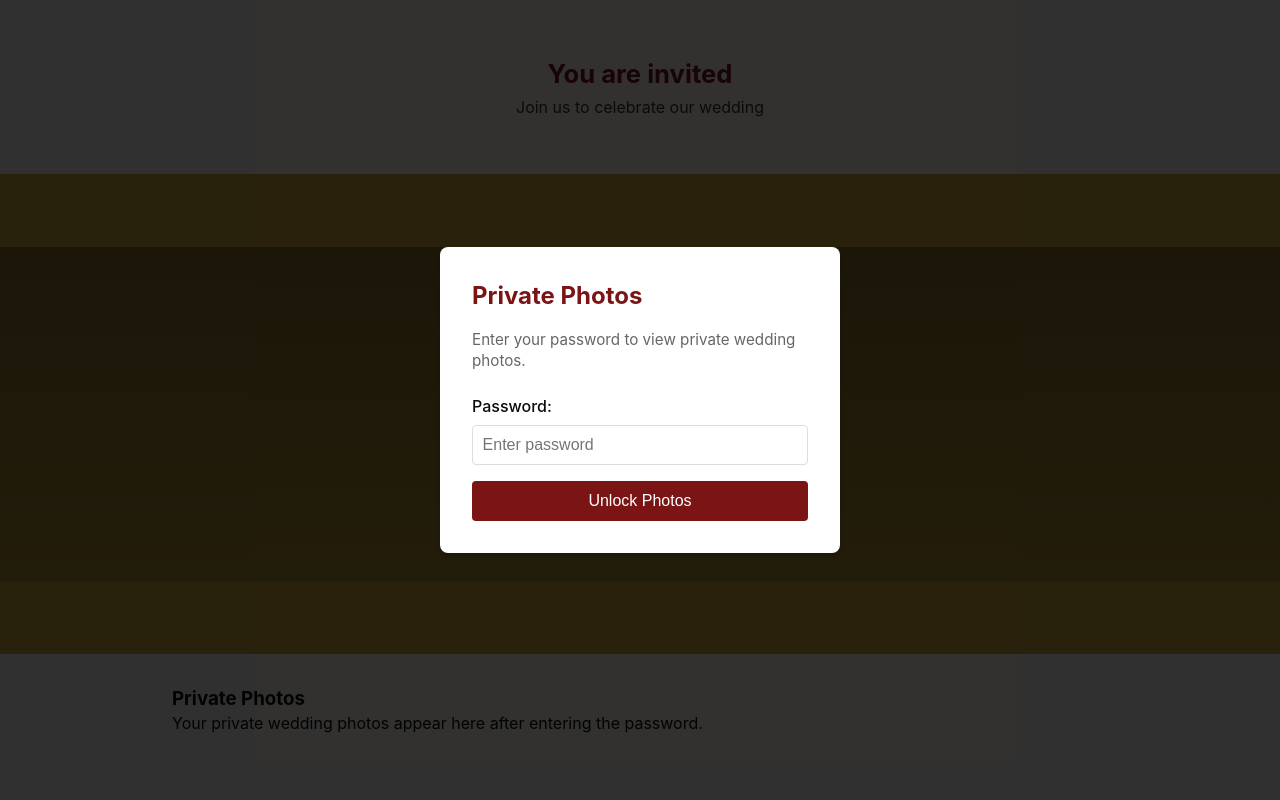
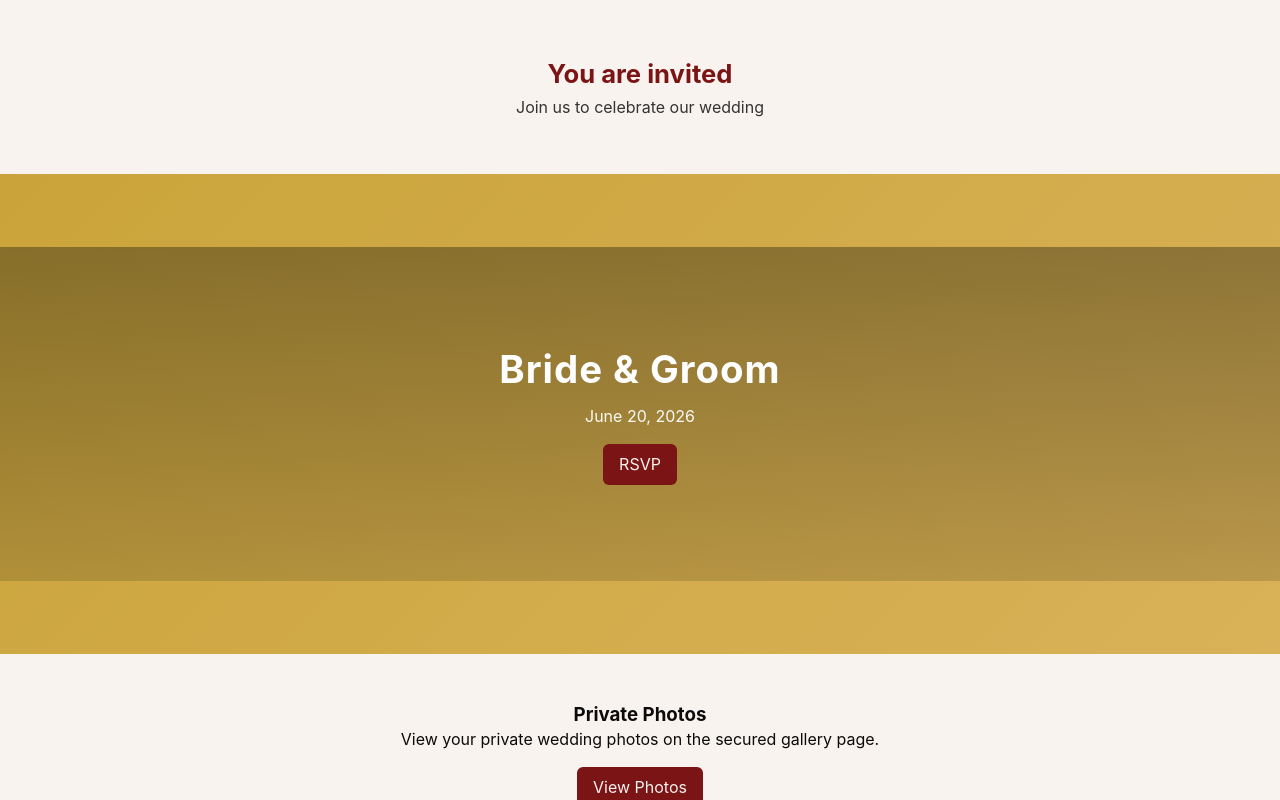
Before and after one commit to minahiltalha0716/wedding, a website: page index.html in a window 1280 px wide. Shown: the top 800 px of the page. Drawn offline with Linux system fonts and the light colour scheme.

```diff
--- a/assets/css/style.css
+++ b/assets/css/style.css
@@ -10,7 +10,7 @@ body{font-family:Inter,system-ui,Helvetica,Arial,sans-serif;background:var(--off
 .site-header{padding:1.5rem 0;text-align:center}
 .site-title{font-size:1.6rem;color:var(--accent-red)}
 .subtitle{color:#333;margin-top:.25rem}
-.hero{min-height:60vh;background-color:var(--accent-gold);background-image:url('/images/couple.png');background-size:cover;background-position:center;display:flex;align-items:center}
+.hero{min-height:60vh;background:linear-gradient(135deg, var(--accent-gold), #d9b158);display:flex;align-items:center}
 .hero .overlay{background:linear-gradient(rgba(8,8,8,0.35),rgba(8,8,8,0.15));width:100%}
 .hero-content{padding:6rem 2rem;color:white;text-align:center}
 .hero h2{font-size:2.4rem;letter-spacing:1px}
--- a/assets/js/main.js
+++ b/assets/js/main.js
@@ -55,7 +55,7 @@ async function loadEncryptedImage(imageMeta, elementId) {
   }
 
   try {
-    const response = await fetch(imageMeta.enc);
+    const response = await fetch(`/assets/encrypted-images/${imageMeta.enc}`);
     if (!response.ok) throw new Error('Failed to fetch encrypted image');
 
     const encryptedBase64 = await response.text();
@@ -98,13 +98,15 @@ function setupAuthModal() {
 
   if (!ENCRYPTION_PASSWORD) {
     authModal.style.display = 'flex';
+  } else {
+    authModal.style.display = 'none';
   }
 }
 
 async function initializeGallery() {
   if (!ENCRYPTION_PASSWORD) return;
 
-  const manifestResponse = await fetch('assets/encrypted-images/manifest.json');
+  const manifestResponse = await fetch('/assets/encrypted-images/manifest.json');
   if (!manifestResponse.ok) return;
 
   const manifest = await manifestResponse.json();
--- a/index.html
+++ b/index.html
@@ -7,21 +7,6 @@
     <link rel="stylesheet" href="assets/css/style.css">
 </head>
 <body>
-    <!-- Password Auth Modal -->
-    <div id="authModal">
-        <div class="auth-modal-content">
-            <h2>Private Photos</h2>
-            <p>Enter your password to view private wedding photos.</p>
-            <form id="authForm">
-                        <div class="auth-form-group">
-                    <label for="password">Password:</label>
-                    <input type="password" id="password" required placeholder="Enter password">
-                </div>
-                <button type="submit" class="auth-submit">Unlock Photos</button>
-            </form>
-        </div>
-    </div>
-
     <header class="site-header">
         <div class="container">
             <h1 class="site-title">You are invited</h1>
@@ -40,14 +25,11 @@
             </div>
         </section>
 
-        <section id="photos" class="photos-section">
-            <div class="container">
+        <section class="photos-link-section">
+            <div class="container" style="text-align:center;padding:3rem 0;">
                 <h3>Private Photos</h3>
-                <p>Your private wedding photos appear here after entering the password.</p>
-                <div class="gallery" id="photoGallery">
-                    <!-- Photos loaded here via JavaScript -->
-                    <!-- Example: <img id="photo-couple" src="" alt="Couple photo"> -->
-                </div>
+                <p>View your private wedding photos on the secured gallery page.</p>
+                <a class="rsvp" href="/private">View Photos</a>
             </div>
         </section>
 
```
Also changed, not shown: photos.html (added, +13 -0 lines).
